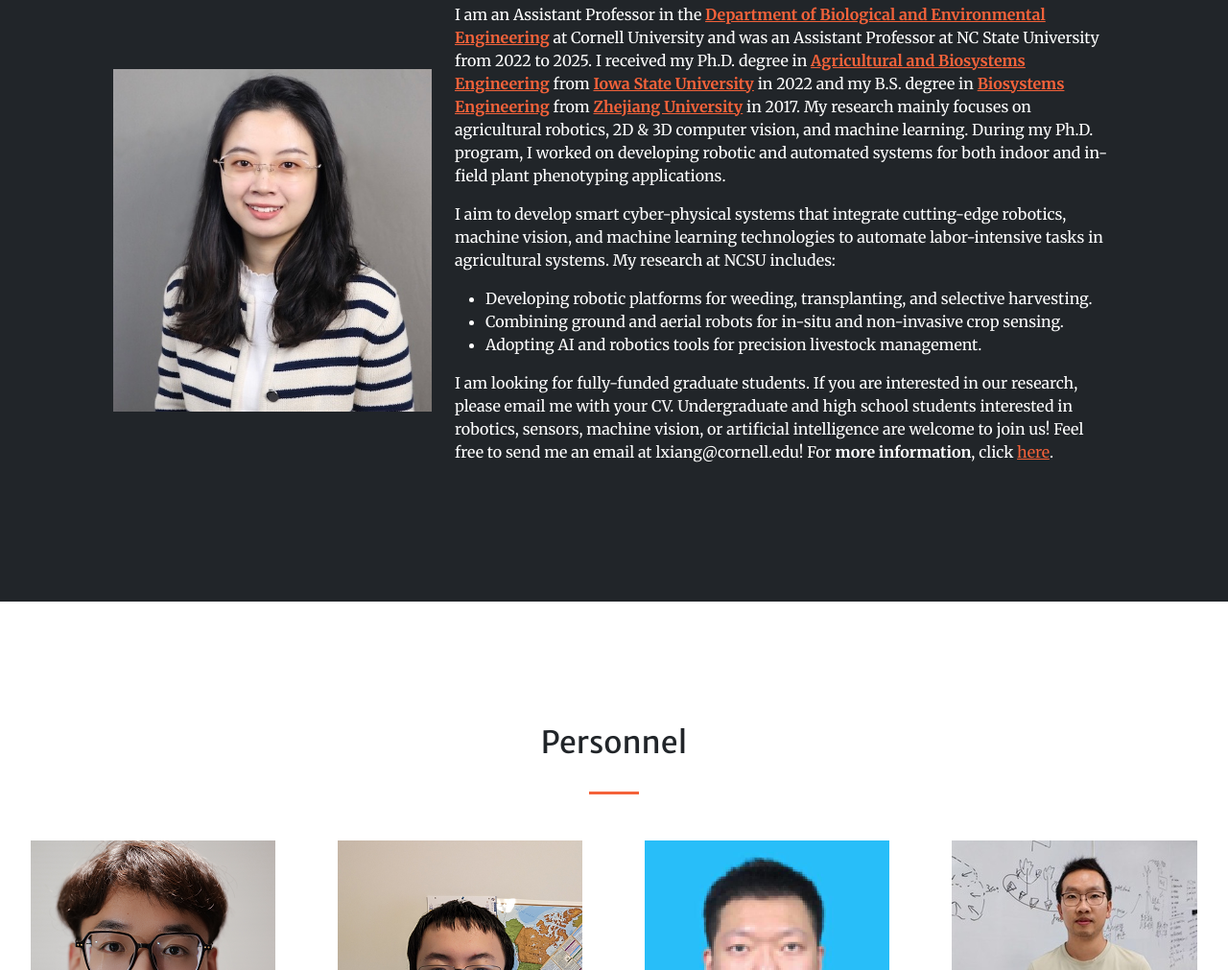
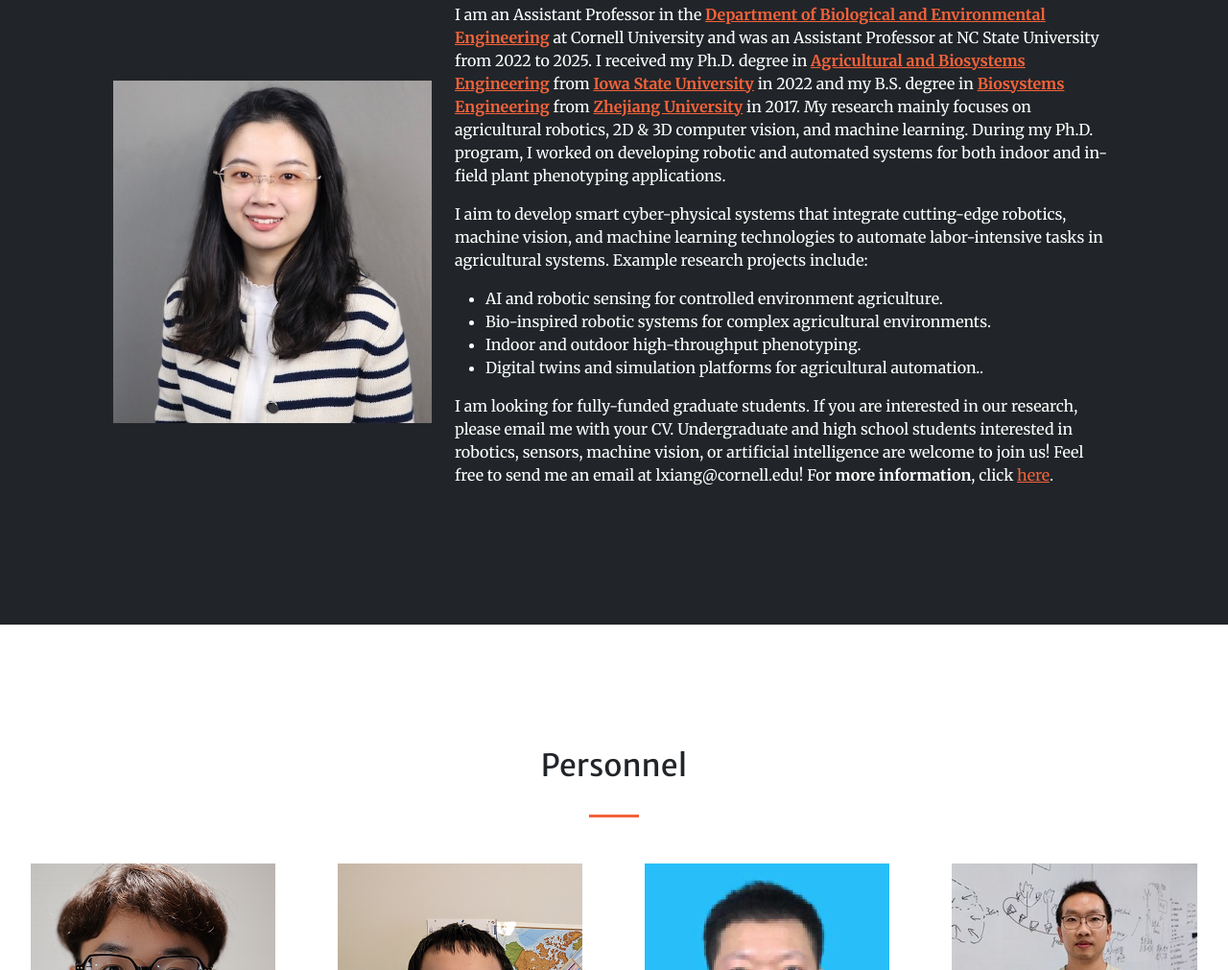
Before and after one commit to lr-xiang/lxweb, a plain HTML site: page index.html in a window 1280 px wide. Shown: the part 1015-2026 px from the top of the page at 96% size. Drawn offline with nearby package versions, Linux system fonts and the light colour scheme; some packages are replaced by stand-ins of ours; a script that the page names is missing; some icons are missing.

Commit message:
Add files via upload

```diff
--- a/index.html
+++ b/index.html
@@ -90,11 +90,12 @@
                             <b><a href="https://www.zju.edu.cn/english/">Zhejiang University</a></b> in 2017.
                             My research mainly focuses on agricultural robotics, 2D & 3D computer vision, and machine learning. During my Ph.D. program, I worked on developing robotic and automated systems for both indoor and in-field plant phenotyping applications.
                         </p>
-                        <p class="text-decoration">I aim to develop smart cyber-physical systems that integrate cutting-edge robotics, machine vision, and machine learning technologies to automate labor-intensive tasks in agricultural systems. My research at NCSU includes:
+                        <p class="text-decoration">I aim to develop smart cyber-physical systems that integrate cutting-edge robotics, machine vision, and machine learning technologies to automate labor-intensive tasks in agricultural systems. Example research projects include:
                         <ul>
-                            <li>Developing robotic platforms for weeding, transplanting, and selective harvesting.</li>
-                            <li>Combining ground and aerial robots for in-situ and non-invasive crop sensing.</li>
-                            <li>Adopting AI and robotics tools for precision livestock management.</li>
+                            <li>AI and robotic sensing for controlled environment agriculture.</li>
+                            <li>Bio-inspired robotic systems for complex agricultural environments.</li>
+                            <li>Indoor and outdoor high-throughput phenotyping.</li>
+                            <li>Digital twins and simulation platforms for agricultural automation..</li>
                         </ul>
                         </p>
                         <p class="text-decoration">
@@ -406,8 +407,8 @@
                 <!-- undergrad-->
                 <span class="highlight1">Undergraduate Research Assistants</span><br>
                 <ul>
-                  <li><span class="highlight">Evelynn Wilcox (2024):</span>Evelynn Wilcox was an undergraduate student in the Department of Biological and Agricultural Engineering, where she developed AI models for tomato disease phenotyping. As of 2025, she is a graduate student at NC State University.</li>
-                  <li><span class="highlight">Jean Cheng (2023-2025):</span>Jean is an undergraduate student at UNC–Chapel Hill. Her research activities include cotton seed damage detection and cotton seedling phenotyping.</li>
+                  <li><span class="highlight">Evelynn Wilcox (2024):</span> Evelynn Wilcox was an undergraduate student in the Department of Biological and Agricultural Engineering, where she developed AI models for tomato disease phenotyping. As of 2025, she is a graduate student at NC State University.</li>
+                  <li><span class="highlight">Jean Cheng (2023-2025):</span> Jean is an undergraduate student at UNC–Chapel Hill. Her research activities include cotton seed damage detection and cotton seedling phenotyping.</li>
                   <li><span class="highlight">Hannah Wall (2023-2024):</span> Hannah was an undergraudate student in BAE. She supported robotic weeding, sweetpotato transplanting projects, and summer camp (Summer 2023 and 2024). As of 2024, Hannah is a master student at NC State.</li>
                   <li><span class="highlight">Kevin Lin (2023-2024):</span> Kevin led the development of a user interface for tomato disease detection. As of summer 2024, Kevin is an undergraduate student in the Department of Computer Science at NC State.</li>
                   <li><span class="highlight">Costas Pieri (2023):</span> Costas supported robotic weeding and mechanical design. As of 2024, he is an undergraduate student in BAE.</li>
```
